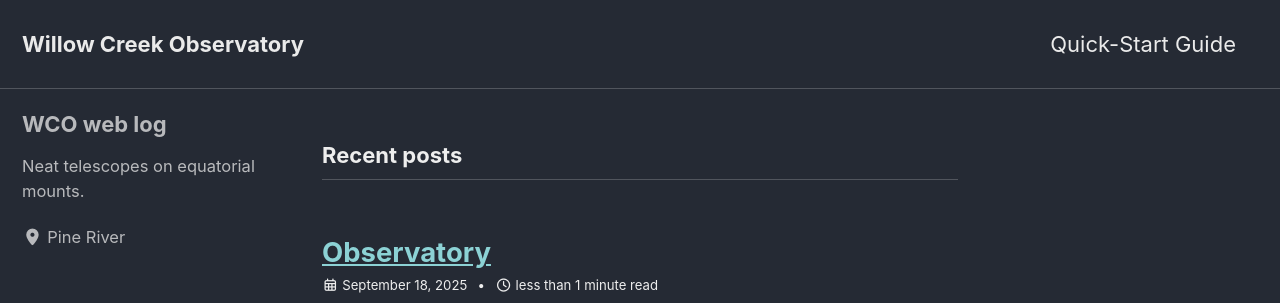
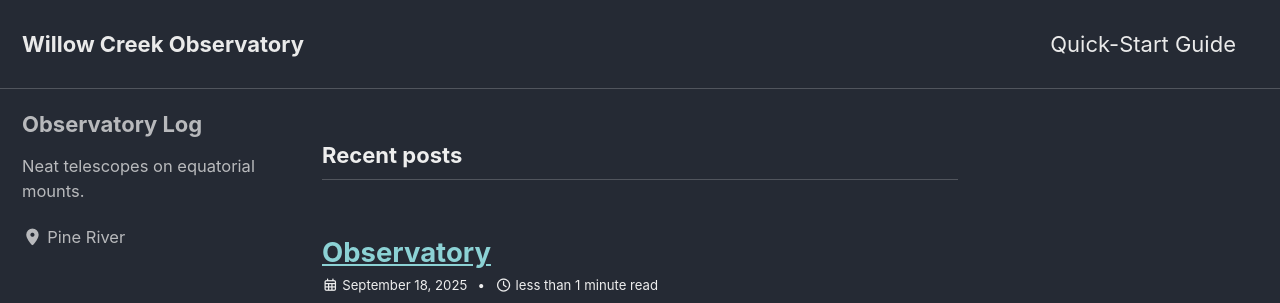
Before and after one commit to ethos101/ethos101.github.io, a Jekyll site: the page built from index.html, in a window 1280 px wide. Shown: the top 303 px of the page. Built offline with Jekyll 4.4.1, drawn with Linux system fonts in a browser that asks for light colours; cached includes are drawn as plain includes; the list of posts is cut into pages by our own code.

Commit message:
rename log

```diff
--- a/_config.yml
+++ b/_config.yml
@@ -113,7 +113,7 @@ analytics:
 
 # Site Author
 author:
-  name             : "WCO web log"
+  name             : "Observatory Log"
   avatar           : # path of avatar image, e.g. "/assets/images/bio-photo.jpg"
   bio              : "Neat telescopes on equatorial mounts."
   location         : "Pine River"
```
